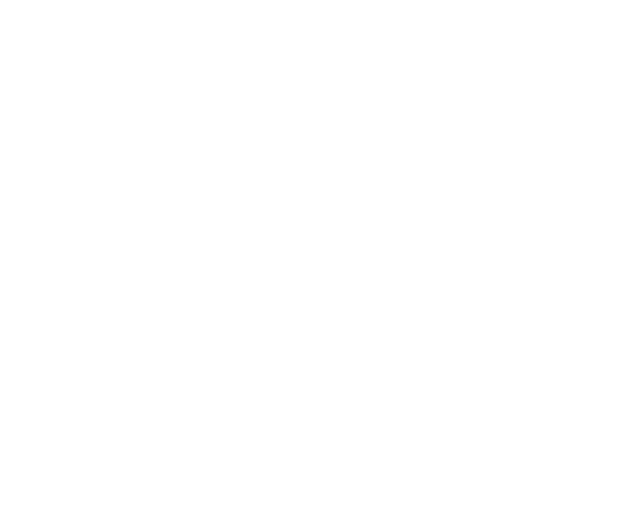
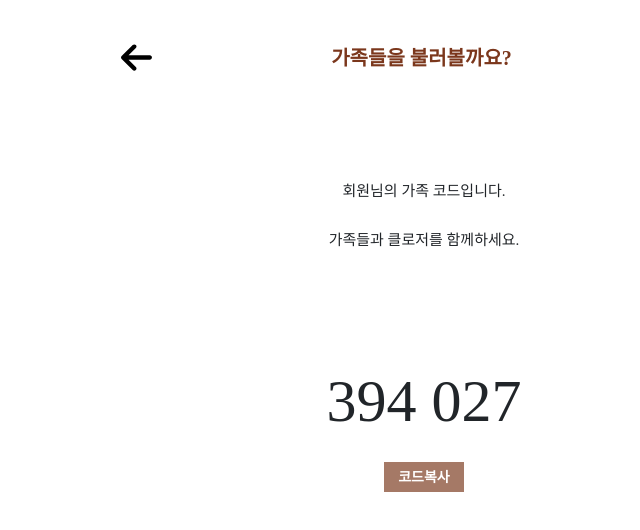
Before and after one commit to sunmingLee/Sai, a Vue app in the folder FrontEnd/: page /familyInvite in a window 1280 px wide. Before the commit this address had no page. Shown: the top 530 px of the page, without its empty margins (216-856 px from the left). Built offline with nearby package versions, Linux system fonts and the light colour scheme; a web font is replaced by a local one.

Commit message:
Feat: Add FamilyInviteView.vue

```diff
--- /dev/null
+++ b/FrontEnd/src/components/GuideMessage.vue
@@ -0,0 +1,25 @@
+<template>
+    <div class="guide-wrap">
+        <p class="guide1">{{ guide }}</p>
+        <p class="guide2">{{ guide2 }}</p>
+    </div>
+</template>
+<script>
+export default {
+  name: 'GuideMessage',
+  props: {
+    guide: String,
+    guide2: String
+  }
+}
+</script>
+<style scoped>
+.guide1, .guide2{
+  font-size: 15px;
+  padding: 5px;
+}
+.guide-wrap {
+  margin-top: 100px;
+  margin-bottom: 100px;
+}
+</style>
--- a/FrontEnd/src/components/common/HeaderTitle.vue
+++ b/FrontEnd/src/components/common/HeaderTitle.vue
@@ -42,8 +42,7 @@
   margin-top: 5%;
 }
 .hidden{
-  // visibility: hidden;
-  display: none;
+  visibility: hidden;
 }
 .title {
   color: #7B371C;
--- a/FrontEnd/src/router/index.js
+++ b/FrontEnd/src/router/index.js
@@ -1,19 +1,11 @@
 import { createRouter, createWebHistory } from 'vue-router'
-import HomeView from '../views/HomeView.vue'
+import FamilyInviteView from '@/views/FamilyInviteView.vue'
 
 const routes = [
   {
-    path: '/',
-    name: 'home',
-    component: HomeView
-  },
-  {
-    path: '/about',
-    name: 'about',
-    // route level code-splitting
-    // this generates a separate chunk (about.[hash].js) for this route
-    // which is lazy-loaded when the route is visited.
-    component: () => import(/* webpackChunkName: "about" */ '../views/AboutView.vue')
+    path: '/familyInvite',
+    name: 'familyInvite',
+    component: FamilyInviteView
   }
 ]
 
--- a/FrontEnd/src/views/AboutView.vue
+++ /dev/null
@@ -1,5 +0,0 @@
-<template>
-  <div class="about">
-    <h1>This is an about page</h1>
-  </div>
-</template>
--- /dev/null
+++ b/FrontEnd/src/views/FamilyInviteView.vue
@@ -0,0 +1,32 @@
+<template>
+    <div class="family-wrap">
+        <HeaderTitle hasBack="true" title="가족들을 불러볼까요?"/>
+        <GuideMessage guide="회원님의 가족 코드입니다." guide2="가족들과 클로저를 함께하세요."/>
+        <div class="code-wrap">
+            <p class="fmaily-code">394 027</p>
+        </div>
+        <Button buttonText="코드복사" buttonClass="small information" />
+    </div>
+</template>
+<script>
+import Button from '@/components/common/Button.vue'
+import HeaderTitle from '@/components/common/HeaderTitle.vue'
+import GuideMessage from '@/components/GuideMessage.vue'
+
+export default {
+    name: 'FamilyInviteView',
+    components: {
+        Button,
+        HeaderTitle,
+        GuideMessage
+    }
+}
+</script>
+<style lang="scss" scoped>
+.family-wrap {
+    text-align: center;
+}
+.fmaily-code {
+    font-size: 60px;
+}
+</style>
--- a/FrontEnd/src/views/HomeView.vue
+++ /dev/null
@@ -1,18 +0,0 @@
-<template>
-  <div class="home">
-    <img alt="Vue logo" src="../assets/logo.png">
-    <HelloWorld msg="Welcome to Your Vue.js App"/>
-  </div>
-</template>
-
-<script>
-// @ is an alias to /src
-import HelloWorld from '@/components/HelloWorld.vue'
-
-export default {
-  name: 'HomeView',
-  components: {
-    HelloWorld
-  }
-}
-</script>
```
